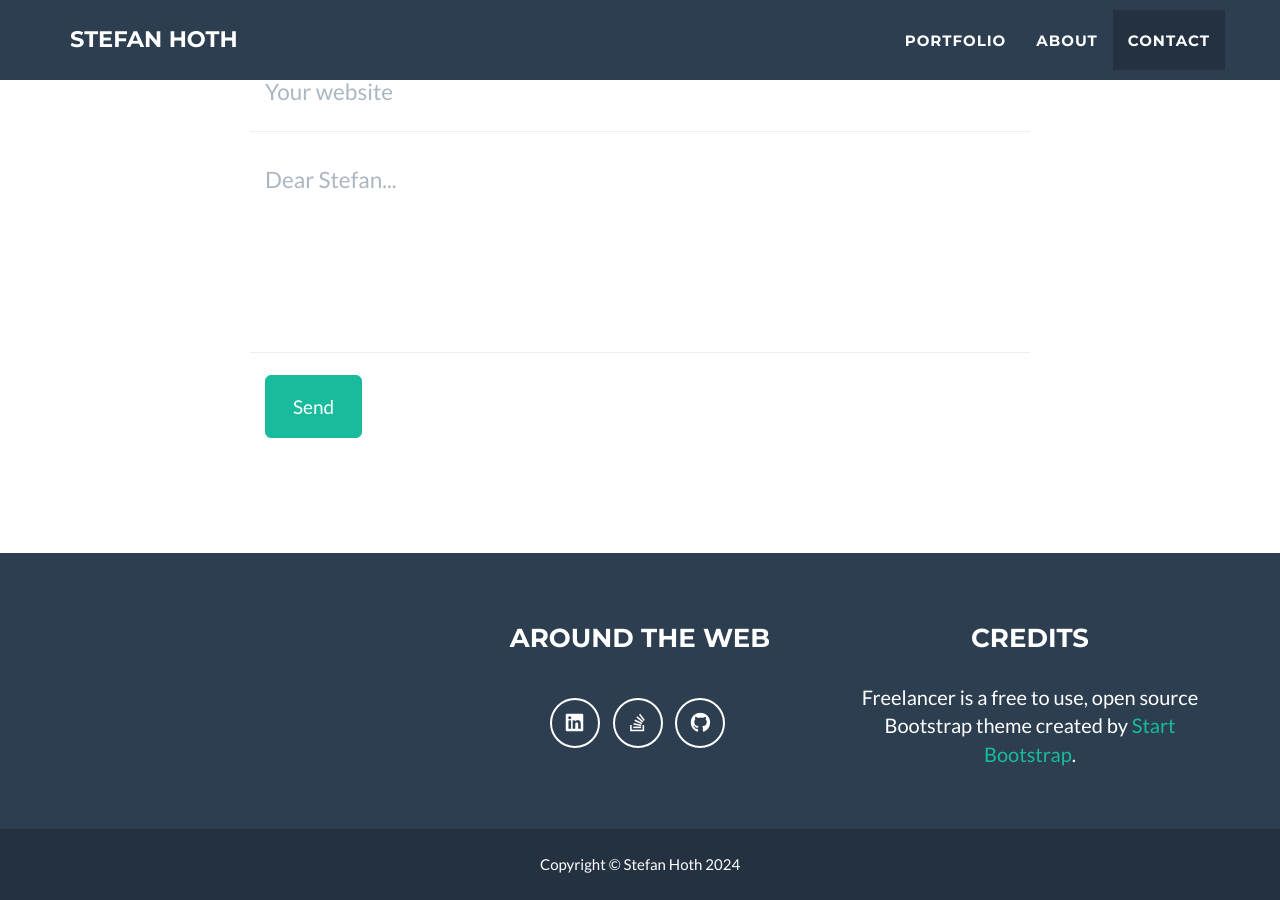
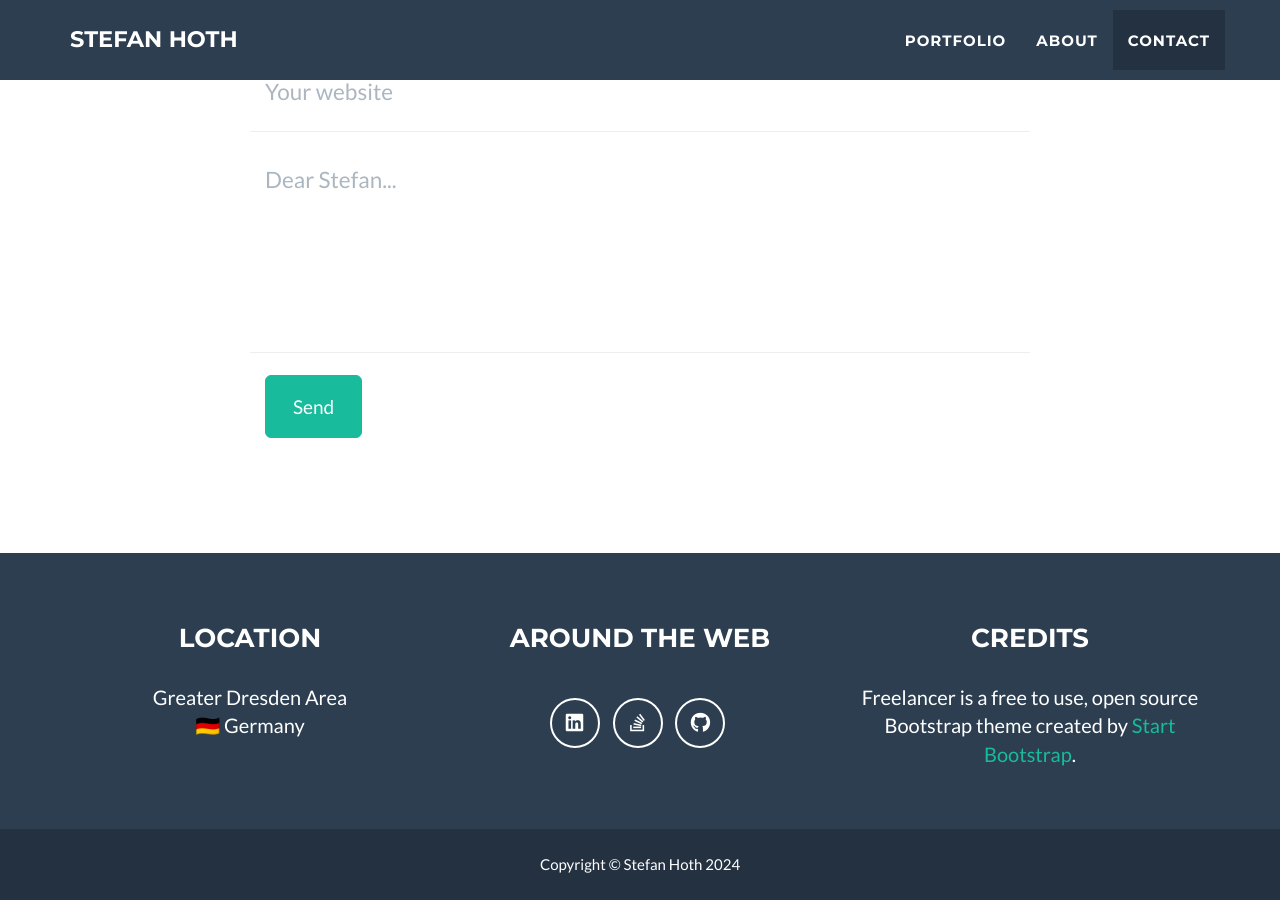
Before and after one commit to StartBootstrap/freelancer-jekyll, a Jekyll site: the page built from _posts/2024-01-07-substack.markdown, in a window 1280 px wide and 900 px high, scrolled down 2506 px. Built offline with Jekyll 4.4.1, drawn with Linux system fonts in a browser that asks for light colours.

Commit message:
fix(content): Add basic address

```diff
--- a/_config.yml
+++ b/_config.yml
@@ -33,7 +33,7 @@ color:
 # Footer settings
 footer:
   copyright: Stefan Hoth
-  #location: Location
+  location: Location
   social: Around the Web
   credits: Credits
 
@@ -47,9 +47,9 @@ social:
     url: http://github.com/stefanhoth
 
 # Postal address (add as many lines as necessary)
-#address:
-#  - line: 3481 Melrose Place
-#  - line: Beverly Hills, CA 90210
+address:
+  - line: Greater Dresden Area
+  - line: 🇩🇪 Germany
 
 # Credits content
 credits: 'Freelancer is a free to use, open source Bootstrap theme created by <a href="http://startbootstrap.com">Start Bootstrap</a>.'
```
